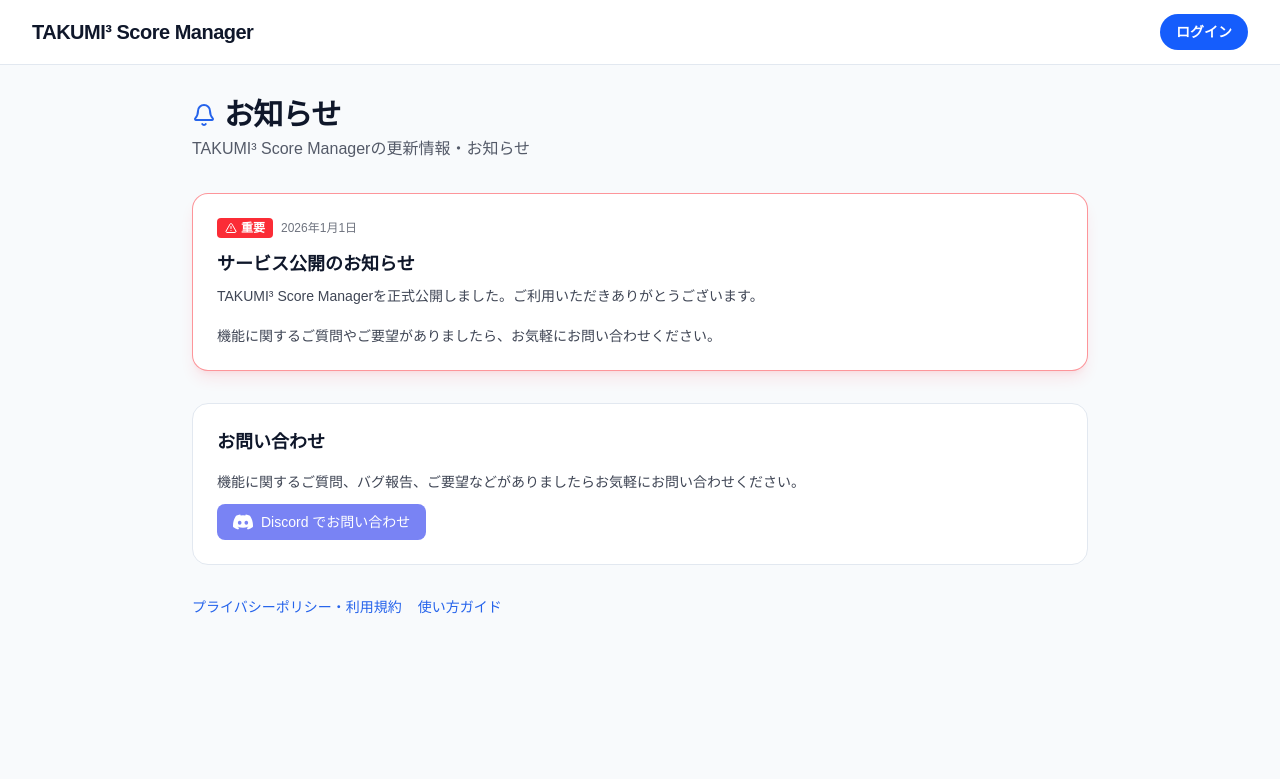
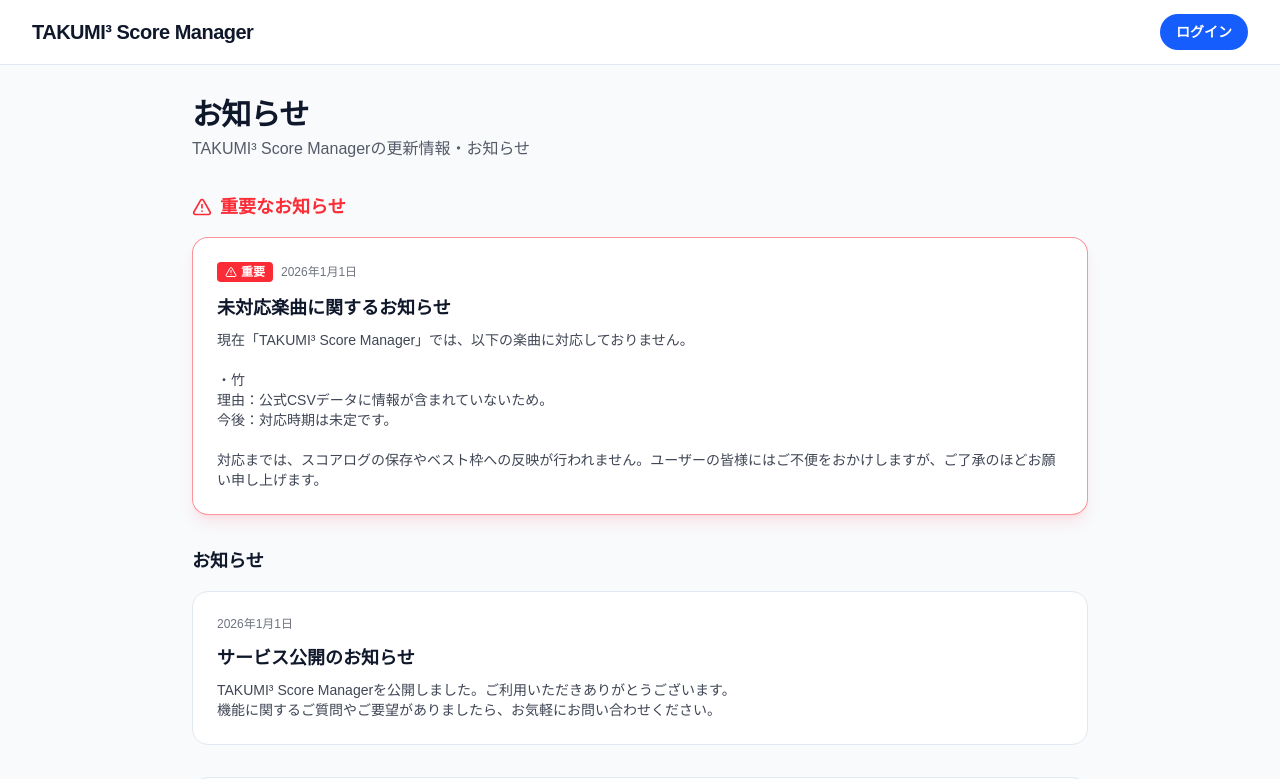
Before and after one commit to dora-ryukyu/takumi-score-manager, a Next.js app: page /news in a window 1280 px wide. Shown: the top 779 px of the page. Built offline with nearby package versions, Linux system fonts and the light colour scheme; no server answers.

Commit message:
feat: Implement initial core application pages for home, news, settings, guide, and legal, along with news data and favicon.

```diff
--- a/src/app/guide/page.tsx
+++ b/src/app/guide/page.tsx
@@ -1,5 +1,4 @@
-import { BookOpen, Upload, ImageIcon, Calculator, TrendingUp, Settings, HelpCircle, Mail, ChevronRight } from "lucide-react";
-import Link from "next/link";
+import { BookOpen, Upload, ImageIcon, Calculator, TrendingUp, Settings, HelpCircle, Mail } from "lucide-react";
 import { CONTACT_INFO } from "@/data/contact";
 
 export default function GuidePage() {
@@ -173,12 +172,6 @@
                 </a>
               )}
             </div>
-            <div className="mt-4 pt-4 border-t border-[var(--color-header-border)]">
-              <Link href="/legal" className="text-[var(--color-accent)] hover:underline text-sm flex items-center gap-1">
-                プライバシーポリシー・利用規約
-                <ChevronRight size={14} />
-              </Link>
-            </div>
           </div>
         </section>
 
--- a/src/app/legal/page.tsx
+++ b/src/app/legal/page.tsx
@@ -1,4 +1,4 @@
-import { Shield, FileText, Database, BarChart3, Trash2, Mail } from "lucide-react";
+import { FileText, Database, BarChart3, Trash2, Mail } from "lucide-react";
 import Link from "next/link";
 import { CONTACT_INFO } from "@/data/contact";
 
@@ -9,8 +9,7 @@
 
         {/* Header */}
         <header>
-          <h1 className="text-3xl font-extrabold tracking-tight flex items-center gap-2">
-            <Shield className="text-[var(--color-accent)]" />
+          <h1 className="text-3xl font-extrabold tracking-tight">
             プライバシーポリシー・利用規約
           </h1>
           <p className="opacity-70 mt-1">最終更新日: 2026年1月1日</p>
--- a/src/app/news/page.tsx
+++ b/src/app/news/page.tsx
@@ -1,37 +1,90 @@
-import { Bell, AlertTriangle, ChevronRight } from "lucide-react";
-import Link from "next/link";
+"use client";
+
+import { useState } from "react";
+import { AlertTriangle, ChevronDown, ChevronUp } from "lucide-react";
 import { NEWS_DATA, NewsItem } from "@/data/news-data";
 import { CONTACT_INFO } from "@/data/contact";
 
 export default function NewsPage() {
+  const [showAllGeneral, setShowAllGeneral] = useState(false);
+
+  // 重要なお知らせと一般のお知らせを分離
+  const importantNews = NEWS_DATA.filter(item => item.isImportant);
+  const generalNews = NEWS_DATA.filter(item => !item.isImportant);
+
+  // 一般のお知らせは最新3件、または全件表示
+  const INITIAL_GENERAL_COUNT = 3;
+  const displayedGeneralNews = showAllGeneral
+    ? generalNews
+    : generalNews.slice(0, INITIAL_GENERAL_COUNT);
+  const hasMoreGeneralNews = generalNews.length > INITIAL_GENERAL_COUNT;
+
   return (
     <div className="min-h-screen bg-[var(--color-background)] text-[var(--color-foreground)] p-4 sm:p-8">
       <div className="max-w-4xl mx-auto space-y-8">
 
-        {/* Header */}
+        {/* Header - アイコンなし（他ページと一貫性を保つ） */}
         <header>
-          <h1 className="text-3xl font-extrabold tracking-tight flex items-center gap-2">
-            <Bell className="text-[var(--color-accent)]" />
-            お知らせ
-          </h1>
+          <h1 className="text-3xl font-extrabold tracking-tight">お知らせ</h1>
           <p className="opacity-70 mt-1">TAKUMI³ Score Managerの更新情報・お知らせ</p>
         </header>
 
-        {/* News List */}
-        <div className="space-y-4">
-          {NEWS_DATA.length === 0 ? (
-            <div className="bg-[var(--color-card-bg)] rounded-2xl p-8 border border-[var(--color-header-border)] text-center">
-              <p className="opacity-60">現在お知らせはありません</p>
+        {/* 重要なお知らせ（常に全て表示） */}
+        {importantNews.length > 0 && (
+          <section className="space-y-4">
+            <h2 className="text-lg font-bold flex items-center gap-2 text-red-500">
+              <AlertTriangle size={20} />
+              重要なお知らせ
+            </h2>
+            <div className="space-y-4">
+              {importantNews.map((item) => (
+                <NewsCard key={item.id} item={item} />
+              ))}
             </div>
-          ) : (
-            NEWS_DATA.map((item) => (
-              <NewsCard key={item.id} item={item} />
-            ))
-          )}
-        </div>
+          </section>
+        )}
 
-        {/* Contact Section */}
-        <div className="bg-[var(--color-card-bg)] rounded-2xl p-6 border border-[var(--color-header-border)]">
+        {/* 一般のお知らせ（最新3件 + 折りたたみ） */}
+        {generalNews.length > 0 && (
+          <section className="space-y-4">
+            <h2 className="text-lg font-bold">お知らせ</h2>
+            <div className="space-y-4">
+              {displayedGeneralNews.map((item) => (
+                <NewsCard key={item.id} item={item} />
+              ))}
+            </div>
+
+            {/* もっと見る / 折りたたむボタン */}
+            {hasMoreGeneralNews && (
+              <button
+                onClick={() => setShowAllGeneral(!showAllGeneral)}
+                className="w-full flex items-center justify-center gap-2 px-4 py-3 bg-[var(--color-card-bg)] border border-[var(--color-header-border)] rounded-xl text-sm font-medium hover:bg-[var(--color-menu-hover)] transition-colors"
+              >
+                {showAllGeneral ? (
+                  <>
+                    <ChevronUp size={16} />
+                    折りたたむ
+                  </>
+                ) : (
+                  <>
+                    <ChevronDown size={16} />
+                    過去のお知らせを表示（{generalNews.length - INITIAL_GENERAL_COUNT}件）
+                  </>
+                )}
+              </button>
+            )}
+          </section>
+        )}
+
+        {/* お知らせがない場合 */}
+        {NEWS_DATA.length === 0 && (
+          <div className="bg-[var(--color-card-bg)] rounded-2xl p-8 border border-[var(--color-header-border)] text-center">
+            <p className="opacity-60">現在お知らせはありません</p>
+          </div>
+        )}
+
+        {/* お問い合わせセクション（独立したセクションとして明確に配置） */}
+        <section className="bg-[var(--color-card-bg)] rounded-2xl p-6 border border-[var(--color-header-border)]">
           <h2 className="text-lg font-bold mb-4">お問い合わせ</h2>
           <div className="space-y-3 text-sm opacity-80">
             <p>
@@ -59,28 +112,13 @@
                   className="inline-flex items-center gap-2 px-4 py-2 bg-[var(--color-accent)] text-white rounded-lg hover:opacity-90 transition-opacity font-medium"
                 >
                   お問い合わせフォーム
-                  <ChevronRight size={16} />
                 </a>
               )}
             </div>
           </div>
-        </div>
+        </section>
 
-        {/* Links */}
-        <div className="flex flex-wrap gap-4 text-sm">
-          <Link
-            href="/legal"
-            className="text-[var(--color-accent)] hover:underline"
-          >
-            プライバシーポリシー・利用規約
-          </Link>
-          <Link
-            href="/guide"
-            className="text-[var(--color-accent)] hover:underline"
-          >
-            使い方ガイド
-          </Link>
-        </div>
+        {/* ページ下部のリンクは削除（メニューから辿ればよい） */}
 
       </div>
     </div>
--- a/src/app/page.tsx
+++ b/src/app/page.tsx
@@ -79,8 +79,16 @@
 			</main>
 
 			{/* Footer */}
-			<footer className="py-8 text-center text-[var(--color-foreground)] opacity-40 text-sm">
-				<p>&copy; {new Date().getFullYear()} TAKUMI³ Score Manager. All rights reserved.</p>
+			<footer className="py-8 text-center text-[var(--color-foreground)]">
+				<div className="mb-6">
+					<Link
+						href="/legal"
+						className="inline-block px-6 py-2 rounded-full border border-[var(--color-header-border)] hover:bg-[var(--color-menu-hover)] hover:text-[var(--color-accent)] transition-all font-medium"
+					>
+						プライバシーポリシー・利用規約
+					</Link>
+				</div>
+				<p className="opacity-40 text-sm">&copy; {new Date().getFullYear()} TAKUMI³ Score Manager. All rights reserved.</p>
 			</footer>
 		</div>
 	);
--- a/src/app/settings/page.tsx
+++ b/src/app/settings/page.tsx
@@ -56,7 +56,7 @@
                 maxLength={50}
               />
               <p className="text-xs text-[var(--color-foreground)] opacity-60">
-                ダッシュボードやランキングで表示される名前です。
+                スコア管理やベスト枠画像で表示される名前です。
               </p>
             </div>
 
--- a/src/data/news-data.ts
+++ b/src/data/news-data.ts
@@ -16,11 +16,18 @@
 // 新しいお知らせは配列の先頭に追加してください
 export const NEWS_DATA: NewsItem[] = [
   {
+    id: "2026-01-01-mitaiou",
+    date: "2026-01-01",
+    title: "未対応楽曲に関するお知らせ",
+    content: "現在「TAKUMI³ Score Manager」では、以下の楽曲に対応しておりません。\n\n・竹\n理由：公式CSVデータに情報が含まれていないため。\n今後：対応時期は未定です。\n\n対応までは、スコアログの保存やベスト枠への反映が行われません。ユーザーの皆様にはご不便をおかけしますが、ご了承のほどお願い申し上げます。",
+    isImportant: true,
+  },
+  {
     id: "2026-01-01-release",
     date: "2026-01-01",
     title: "サービス公開のお知らせ",
-    content: "TAKUMI³ Score Managerを正式公開しました。ご利用いただきありがとうございます。\n\n機能に関するご質問やご要望がありましたら、お気軽にお問い合わせください。",
-    isImportant: true,
+    content: "TAKUMI³ Score Managerを公開しました。ご利用いただきありがとうございます。\n機能に関するご質問やご要望がありましたら、お気軽にお問い合わせください。",
+    isImportant: false,
   },
   // ↓ 以下に過去のお知らせを追加していきます
   // {
```
Also changed, not shown: public/favicon.svg.
